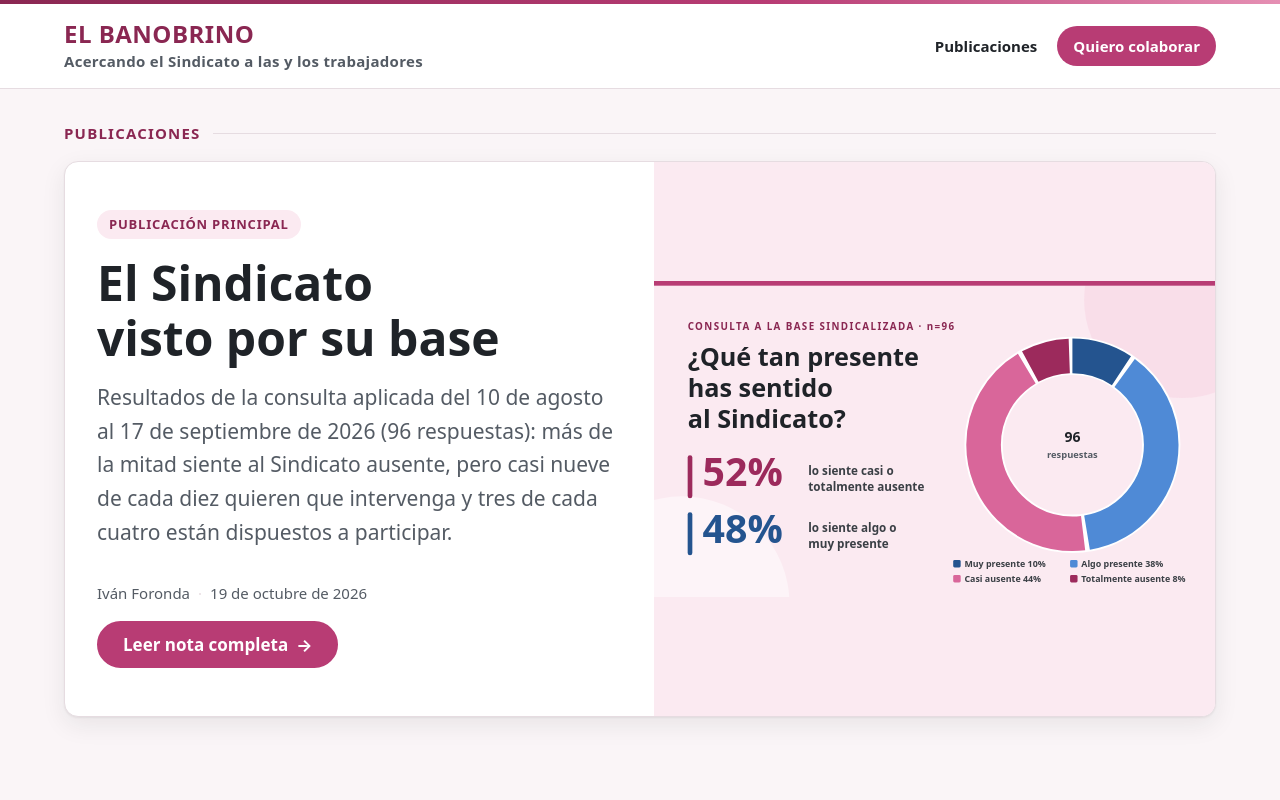
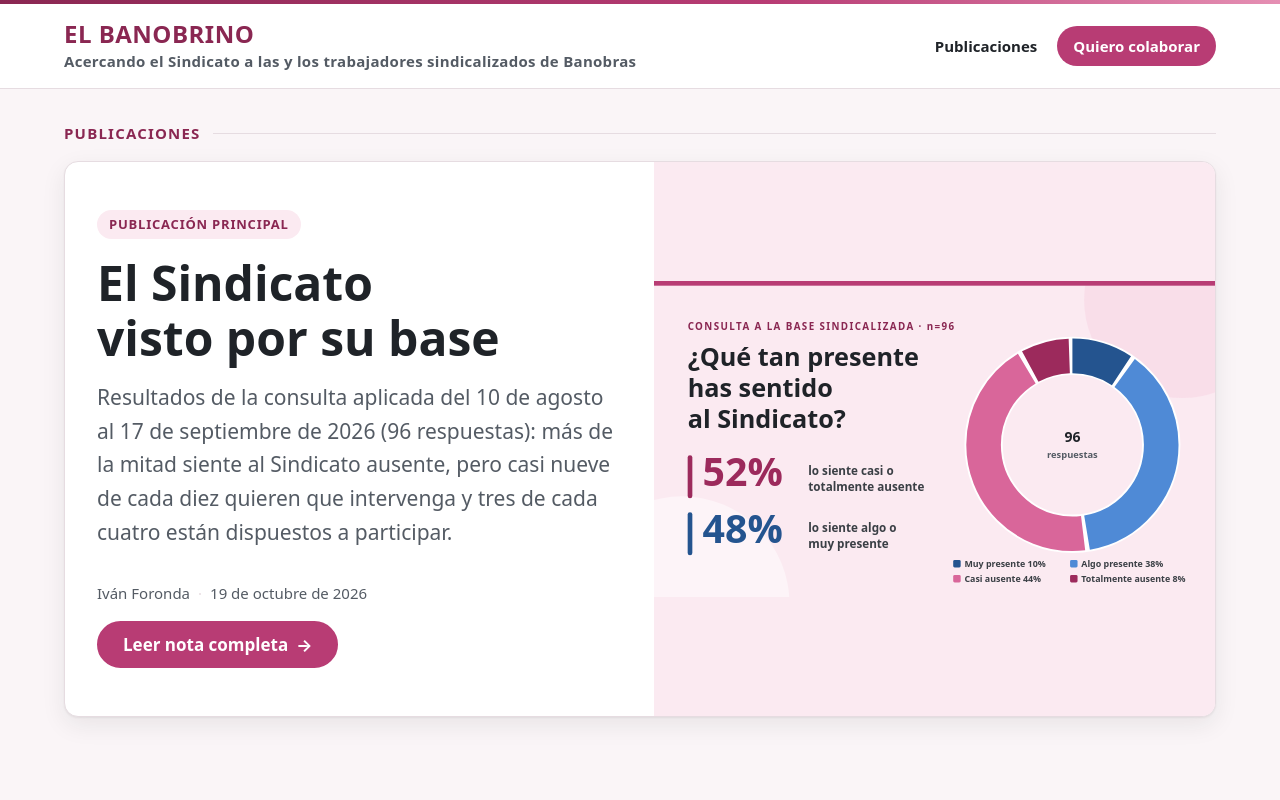
Before and after one commit to iforondaa/Landing-page, a website with bundled scripts: page src/index.html in a window 1280 px wide. Shown: the top 800 px of the page. Built offline with nearby package versions, Linux system fonts and the light colour scheme.

Commit message:
Subtítulo: sindicalizados de Banobras

```diff
--- a/src/css/components.css
+++ b/src/css/components.css
@@ -52,8 +52,8 @@
   text-transform: uppercase;
   text-wrap: balance;
 }
-.marca { max-width: 40rem; gap: 0.2rem; }
-.marca__sub { /* lema: «Acercando el Sindicato a las y los trabajadores» */
+.marca { max-width: 46rem; gap: 0.2rem; }
+.marca__sub { /* lema: «Acercando el Sindicato a las y los trabajadores sindicalizados de Banobras» */
   font-size: var(--texto-sm);
   font-weight: 600;
   line-height: 1.35;
--- a/src/index.html
+++ b/src/index.html
@@ -19,7 +19,7 @@
       <!-- Nombre y lema: se editan en js/identidad.js (este texto es solo respaldo y debe coincidir). -->
       <a class="marca" href="#/" aria-label="El Banobrino, ir al inicio">
         <span class="marca__nombre" data-identidad="nombre">El Banobrino</span>
-        <span class="marca__sub" data-identidad="lema">Acercando el Sindicato a las y los trabajadores</span>
+        <span class="marca__sub" data-identidad="lema">Acercando el Sindicato a las y los trabajadores sindicalizados de Banobras</span>
       </a>
       <nav class="nav" aria-label="Principal">
         <ul class="nav__lista">
@@ -38,7 +38,7 @@
 
   <footer class="pie">
     <div class="contenedor pie__fila">
-      <p class="pie__marca"><span data-identidad="nombre">El Banobrino</span> · <span data-identidad="lema">Acercando el Sindicato a las y los trabajadores</span></p>
+      <p class="pie__marca"><span data-identidad="nombre">El Banobrino</span> · <span data-identidad="lema">Acercando el Sindicato a las y los trabajadores sindicalizados de Banobras</span></p>
       <p class="pie__aviso">Iniciativa de trabajadoras y trabajadores sindicalizados de Banobras. No es un sitio oficial de Banobras, del Gobierno de México ni del Sindicato Único Nacional de Trabajadores de Banobras.</p>
     </div>
   </footer>
--- a/src/js/identidad.js
+++ b/src/js/identidad.js
@@ -6,7 +6,7 @@
  */
 export const IDENTIDAD = Object.freeze({
   nombre: 'El Banobrino',
-  lema: 'Acercando el Sindicato a las y los trabajadores',
+  lema: 'Acercando el Sindicato a las y los trabajadores sindicalizados de Banobras',
 });
 
 export function aplicarIdentidad(doc = document) {
```
Also changed, not shown: spec/landing-spec.md (+3 -0 lines), tests/identidad.spec.js (+1 -1 lines), tests/identidad.test.js (+1 -1 lines), README.md.
